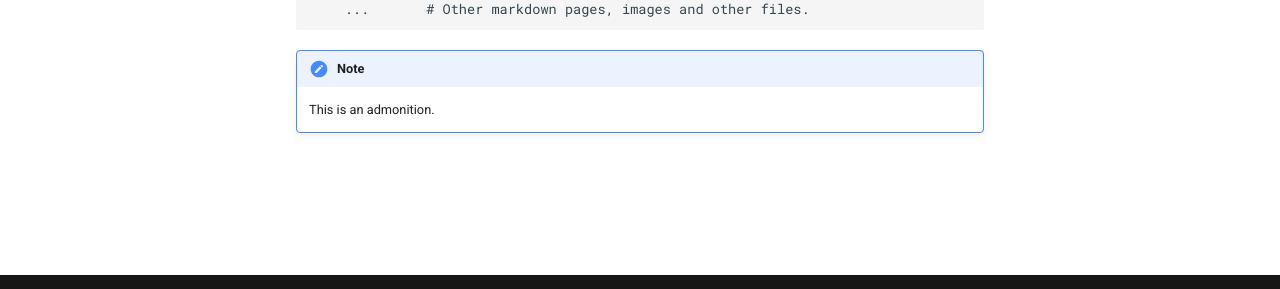
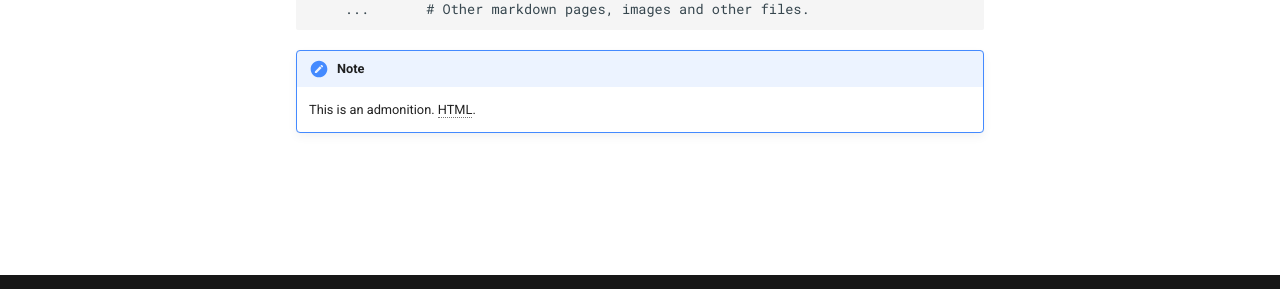
Before and after one commit to fractionasian/thelinac, an MkDocs documentation site: the page built from docs/index.md, in a window 1280 px wide. Shown: the part 581-870 px from the top of the page. Built offline with MkDocs 1.6.1 and Material for MkDocs 9.7.7, drawn with Linux system fonts in a browser that asks for light colours.

```diff
--- a/docs/index.md
+++ b/docs/index.md
@@ -17,4 +17,4 @@ For full documentation visit [mkdocs.org](https://www.mkdocs.org).
         ...       # Other markdown pages, images and other files.
 
 !!! note
-    This is an admonition.
+    This is an admonition. HTML.
--- a/mkdocs.yml
+++ b/mkdocs.yml
@@ -33,7 +33,12 @@ markdown_extensions:
   - pymdownx.tasklist:
       custom_checkbox: true
   - abbr
-  - pymdownx.snippets
+  - pymdownx.snippets:
+      auto_append:
+        - includes/abbreviations.md
   - pymdownx.highlight:
       anchor_linenums: true
   - pymdownx.superfences
+
+watch:
+  - includes
```
Also changed, not shown: includes/abbreviations.md (added, +2 -0 lines).
